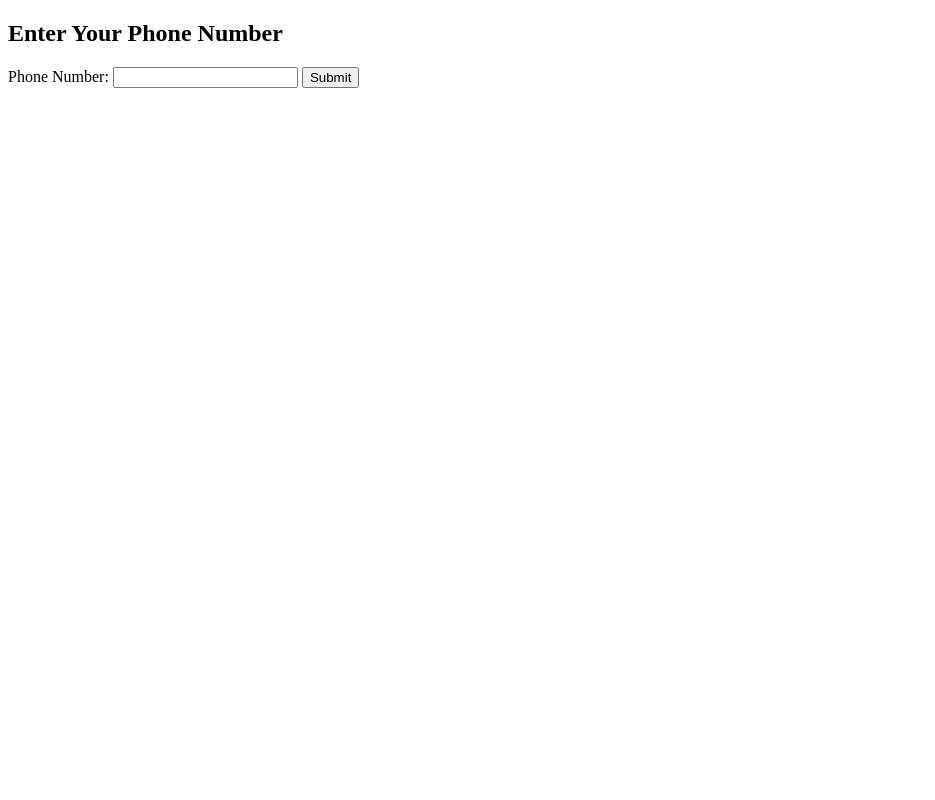
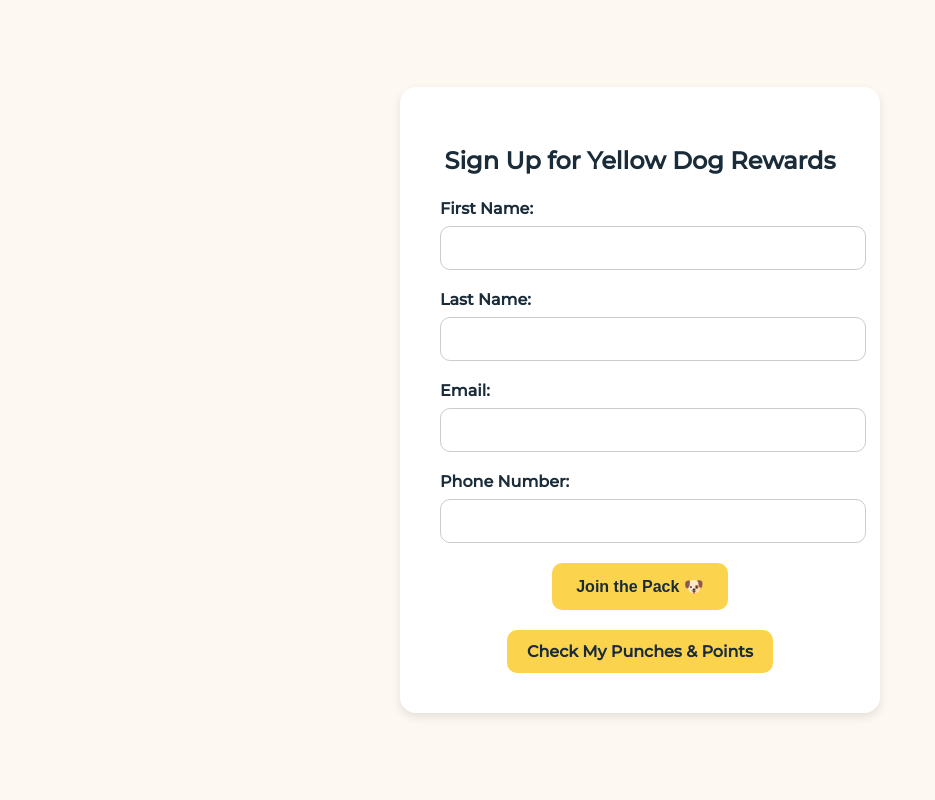
Before and after one commit to dmwaczak/yellow-dog-coffee, a Flask app: page / in a window 1280 px wide. Shown: the whole page, without its empty margins (0-935 px from the left). Run offline with Flask 3, Linux system fonts and the light colour scheme; parts of the project's set-up code (start-up, migrations or seed data) failed here and were passed over.

Commit message:
update index.html

```diff
--- a/templates/index.html
+++ b/templates/index.html
@@ -1,39 +1,129 @@
 <!DOCTYPE html>
 <html lang="en">
 <head>
-    <meta charset="UTF-8">
-    <meta name="viewport" content="width=device-width, initial-scale=1.0">
+  <meta charset="UTF-8" />
+  <meta name="viewport" content="width=device-width, initial-scale=1.0"/>
   <title>Yellow Dog Digital Punch Card</title>
+  <link href="https://fonts.googleapis.com/css2?family=Montserrat:wght@500&display=swap" rel="stylesheet">
+  <style>
+    body {
+      font-family: 'Montserrat', sans-serif;
+      background-color: #fdf9f2;
+      color: #333;
+      display: flex;
+      justify-content: center;
+      align-items: center;
+      height: 100vh;
+      margin: 0;
+    }
+
+    .form-container {
+      background-color: #ffffff;
+      padding: 40px;
+      border-radius: 16px;
+      box-shadow: 0 4px 10px rgba(0, 0, 0, 0.1);
+      text-align: center;
+      width: 100%;
+      max-width: 400px;
+    }
+
+    h2 {
+      color: #1a2c3a;
+      margin-bottom: 24px;
+    }
+
+    label {
+      display: block;
+      margin-bottom: 8px;
+      text-align: left;
+      font-weight: bold;
+      color: #1a2c3a;
+    }
+
+    input {
+      width: 100%;
+      padding: 12px;
+      margin-bottom: 20px;
+      border: 1px solid #ccc;
+      border-radius: 10px;
+      font-size: 16px;
+    }
+
+    button {
+      background-color: #fcd34d;
+      color: #1a2c3a;
+      font-weight: bold;
+      border: none;
+      padding: 14px 24px;
+      border-radius: 10px;
+      cursor: pointer;
+      font-size: 16px;
+      transition: background-color 0.3s ease;
+    }
+
+    button:hover {
+      background-color: #fbbf24;
+    }
+
+    .check-status-link {
+      display: inline-block;
+      margin-top: 20px;
+      padding: 12px 20px;
+      background-color: #fcd34d;
+      color: #1a2c3a;
+      text-decoration: none;
+      font-weight: bold;
+      border-radius: 10px;
+      transition: background-color 0.3s ease;
+    }
+
+    .check-status-link:hover {
+      background-color: #fbbf24;
+    }
+  </style>
 </head>
 <body>
-    <h2>Enter Your Phone Number</h2>
+  <div class="form-container">
+    <h2>Sign Up for Yellow Dog Rewards</h2>
     <form id="userForm">
+      <label for="first_name">First Name:</label>
+      <input type="text" id="first_name" name="first_name" required />
+
+      <label for="last_name">Last Name:</label>
+      <input type="text" id="last_name" name="last_name" required />
+
+      <label for="email">Email:</label>
+      <input type="email" id="email" name="email" required />
+
       <label for="phone">Phone Number:</label>
-        <input type="tel" id="phone" name="phone" required>
-        <button type="submit">Submit</button>
+      <input type="tel" id="phone" name="phone" required />
+
+      <button type="submit">Join the Pack 🐶</button>
     </form>
+
+    <a href="/status" class="check-status-link">Check My Punches & Points</a>
+  </div>
 
   <script>
     document.getElementById('userForm').addEventListener('submit', async (event) => {
       event.preventDefault();
+
+      const first_name = document.getElementById('first_name').value;
+      const last_name = document.getElementById('last_name').value;
+      const email = document.getElementById('email').value;
       const phone = document.getElementById('phone').value;
 
       try {
         const response = await fetch('/submit', {
           method: 'POST',
           headers: { 'Content-Type': 'application/json' },
-                    body: JSON.stringify({ phone: phone })  // Ensure it's sending as a JSON object
+          body: JSON.stringify({ first_name, last_name, email, phone })
         });
 
-                const result = await response.json(); // Convert response to JSON
-
-                if (response.ok) {
-                    alert(result.message);  // Display success message
-                } else {
-                    alert(result.error);  // Display error message if response is not ok
-                }
-            } catch (error) {
-                console.error("Error submitting phone number:", error);
+        const result = await response.json();
+        alert(response.ok ? result.message : result.error);
+      } catch (err) {
+        console.error("Error submitting form:", err);
         alert("Something went wrong. Please try again.");
       }
     });
```
Lines whose indentation alone changed are shown as unchanged.
